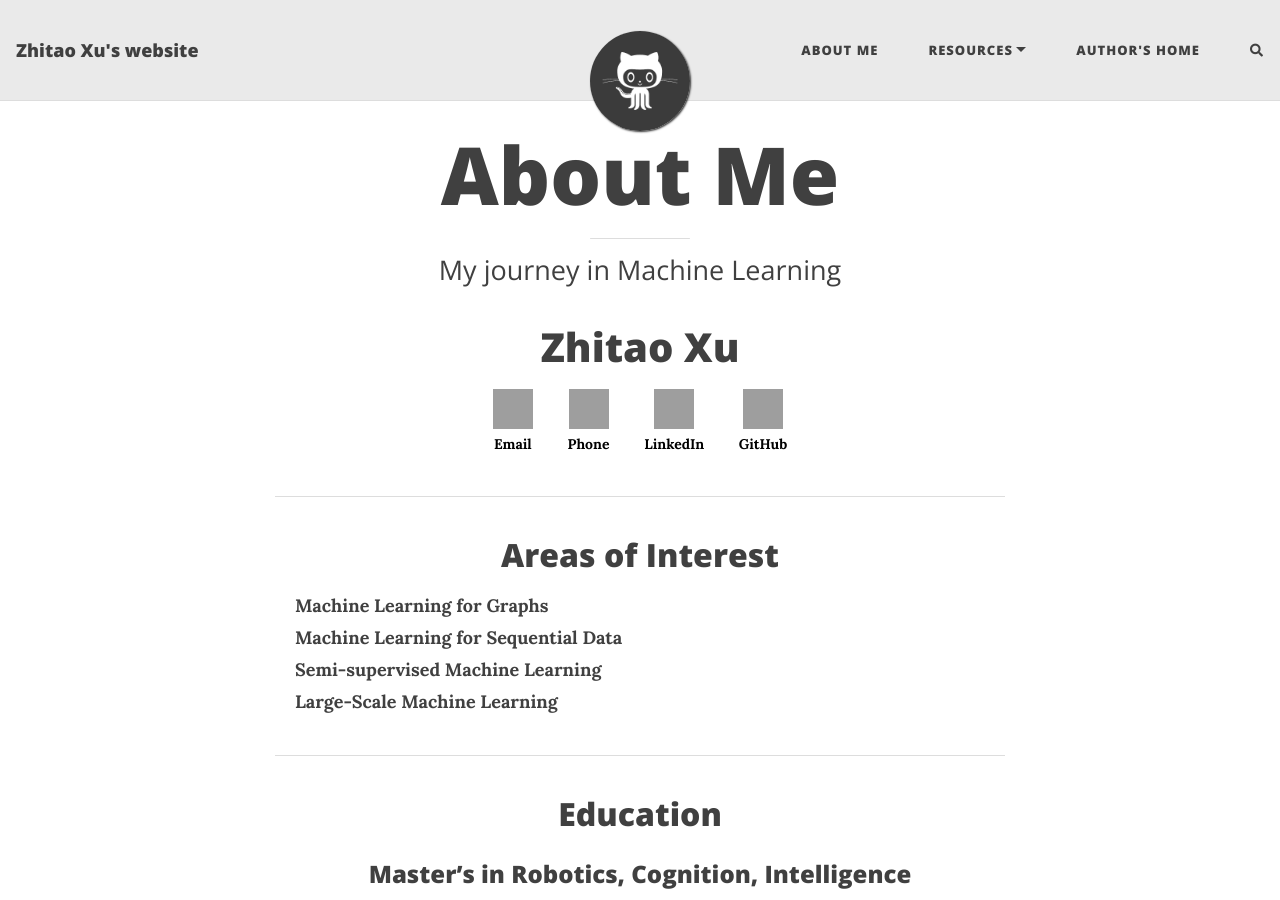
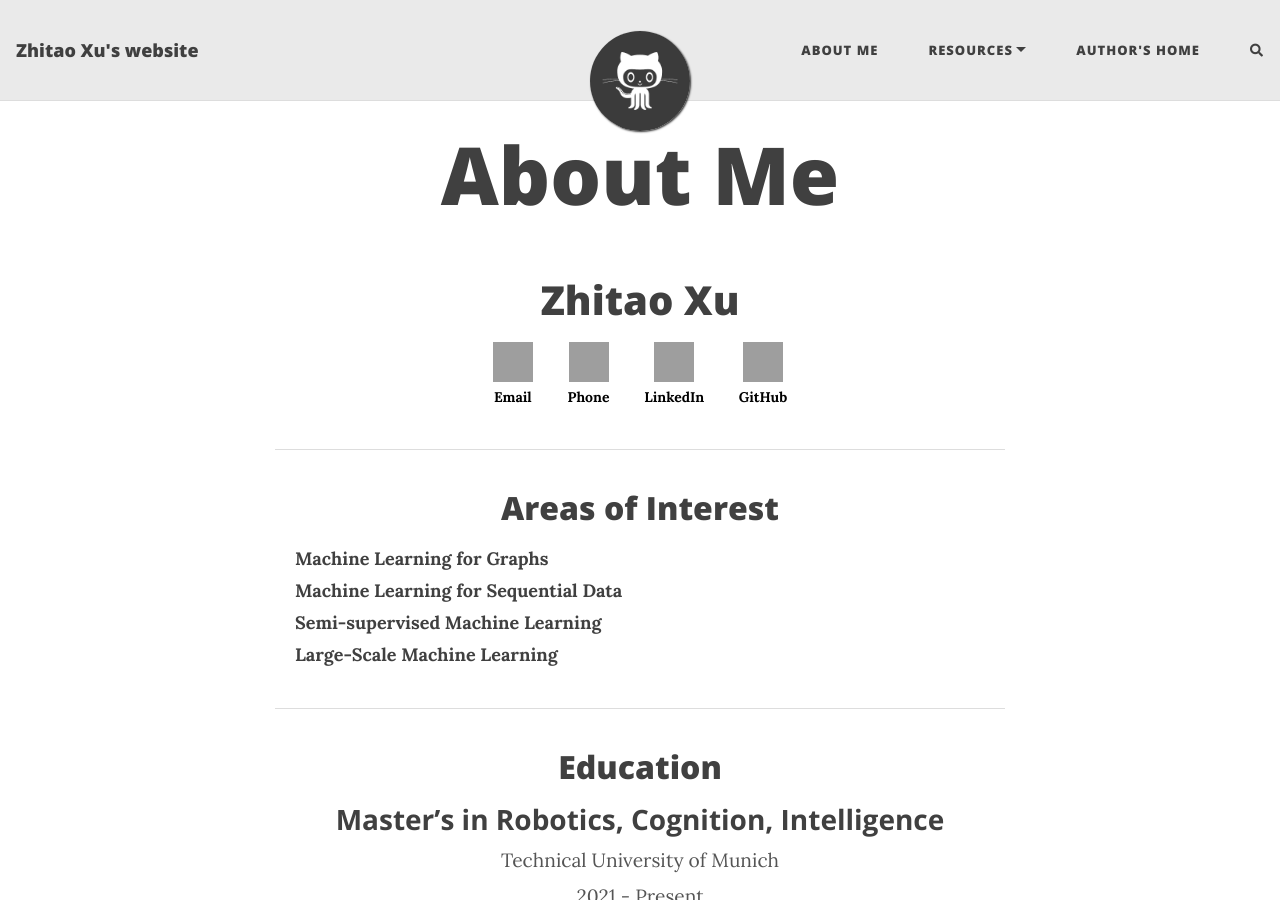
Before and after one commit to HerrXu01/herrxu01.github.io, a Jekyll site: the page built from aboutme.md, in a window 1280 px wide and 900 px high. Built offline with Jekyll 4.4.1, drawn with Linux system fonts in a browser that asks for light colours; comment, search, counter and statistics services are not loaded; grey boxes are pictures that could not be loaded.

Commit message:
correct education part

```diff
--- a/aboutme.md
+++ b/aboutme.md
@@ -1,7 +1,6 @@
 ---
 layout: page
 title: About Me
-subtitle: My journey in Machine Learning
 class: resume-page
 ---
 
@@ -39,13 +38,17 @@
 
 ## Education
 
-### Master’s in Robotics, Cognition, Intelligence
-**Technical University of Munich**
-*2021 - Present*
+<div style="text-align: center; margin-bottom: 40px;">
+  <h3 style="font-size: 1.75rem; font-weight: bold; margin: 10px 0;">Master’s in Robotics, Cognition, Intelligence</h3>
+  <p style="font-size: 1.2rem; margin: 5px 0; color: #555;">Technical University of Munich</p>
+  <p style="font-size: 1.2rem; margin: 5px 0; color: #555;">2021 - Present</p>
+</div>
 
-### Bachelor’s in Energy and Power Engineering
-**Jilin University**
-*2016 - 2020*
+<div style="text-align: center; margin-bottom: 40px;">
+  <h3 style="font-size: 1.75rem; font-weight: bold; margin: 10px 0;">Bachelor’s in Energy and Power Engineering</h3>
+  <p style="font-size: 1.2rem; margin: 5px 0; color: #555;">Jilin University</p>
+  <p style="font-size: 1.2rem; margin: 5px 0; color: #555;">2016 - 2020</p>
+</div>
 
 ---
 
```
